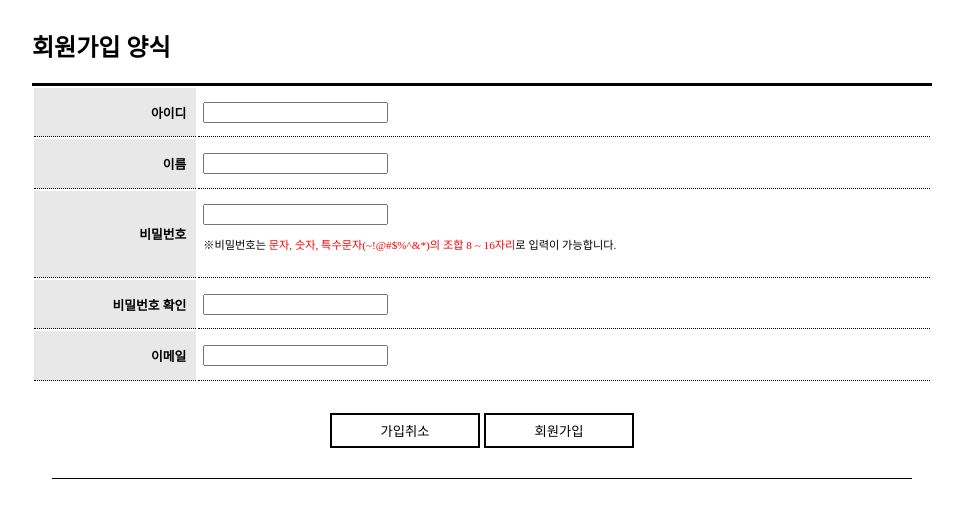
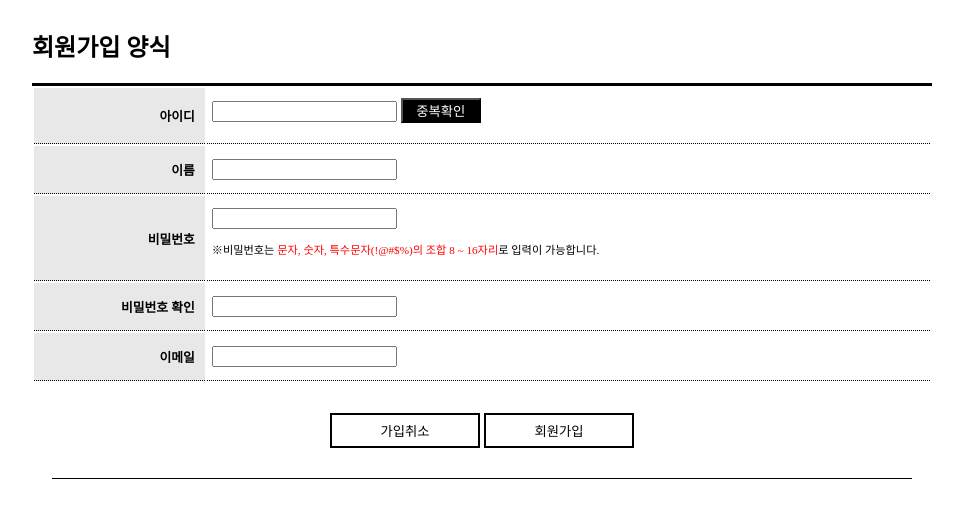
Before and after one commit to qiosion/Mosaic, a Django app: page /member/signup in a window 1280 px wide. Shown: the top 518 px of the page, without its empty margins (158-1121 px from the left). Run offline with Django 4.2, Linux system fonts and the light colour scheme.

Commit message:
chage signup

```diff
--- a/member/views.py
+++ b/member/views.py
@@ -24,27 +24,20 @@ def signup(request):
         # email1 = request.POST.get('email1')
         # email2 = request.POST.get('email2')
         if first_name and username and password and email:
-            # email = f"{email1}@{email2}"
-
-            # email_validator = EmailValidator()
-            # try:
-            #     email_validator(email)
-            # except ValidationError:
-            #     error_message = "유효한 이메일 주소를 입력해주세요."
-            #     context = {'error_message': error_message}
-            #     return render(request, 'member/signup.html', context)
-
             user = User(first_name=first_name, username=username, email=email)
-            user.set_password(password) # 비밀번호 암호화
+            user.set_password(password)  # 비밀번호 암호화
             user.save()
 
-            return redirect('index')  # 회원가입 성공 시 메인으로 돌아감
+            return redirect('index')
+        if User.objects.filter(username=username).exists():
+            error_message = "이미 사용 중인 아이디 입니다."
+            context = {'error_message': error_message}
+            return render(request, 'member/signup.html', context)
         else:
-            error_message = "폼이 유효하지 않습니다"
-            context = {'error_message': error_message}
-            return render(request,
-                          'member/signup.html',
-                          context)
+            success_message = "사용 가능한 아이디입니다"
+            context = {'success_message': success_message}
+            return render(request, 'member/signup.html', context)
+
     return HttpResponse("Invalid request")  # POST 메서드 외에는 처리하지 않음
 
 # 로그인
--- a/templates/member/signup.html
+++ b/templates/member/signup.html
@@ -158,67 +158,10 @@
                 }
             }
         }
-
-
-<!--        function isSame() {-->
-<!--            var pw = document.twin.password.value;-->
-<!--            var checkPw = document.twin.password_check.value;-->
-<!--            if (pw.length < 6 || pw.length > 16) {-->
-<!--                window.alert('비밀번호는 8글자 이상, 16글자 이하만 이용 가능합니다.');-->
-<!--                document.getElementById('pw').value=document.getElementById('pw_check').value='';-->
-<!--                document.getElementById('same').innerHTML='';-->
-<!--            }-->
-<!--            if(document.getElementById('pw').value!='' && document.getElementById('pw_check').value!='') {-->
-<!--                if(document.getElementById('pw').value==document.getElementById('pw_check').value) {-->
-<!--                    document.getElementById('same').innerHTML='비밀번호가 일치합니다.';-->
-<!--                    document.getElementById('same').style.color='blue';-->
-<!--                }-->
-<!--                else {-->
-<!--                    document.getElementById('same').innerHTML='비밀번호가 일치하지 않습니다.';-->
-<!--                    document.getElementById('same').style.color='red';-->
-<!--                }-->
-<!--            }-->
-<!--        }-->
     </script>
 
 </head>
 <body>
-
-<!-- <footer>
-    <nav class="navbar navbar-expand-lg navbar-dark bg-primary">
-        <div class="container-fluid">
-          <a class="navbar-brand" href="#">Mosaic The Face</a>
-          <button class="navbar-toggler" type="button" data-bs-toggle="collapse" data-bs-target="#navbarColor01" aria-controls="navbarColor01" aria-expanded="false" aria-label="Toggle navigation">
-            <span class="navbar-toggler-icon"></span>
-          </button>
-            <div class="collapse navbar-collapse" id="navbarColor01">
-                <ul class="navbar-nav me-auto">
-                <li class="nav-item">
-                    <a class="nav-link active" href="#">Home
-                    <span class="visually-hidden">(current)</span>
-                    </a>
-                </li>
-                <li class="nav-item">
-                    <a class="nav-link" href="#">Board</a>
-                </li>
-
-                <li class="nav-item">
-                    <a class="nav-link" href="#">Mypage</a>
-                </li>
-            </div>
-            </ul>
-            <form class="btn btn-primary">
-                <button type="button" class="btn btn-primary">sign up</button>
-                <button type="button" class="btn btn-primary">log in</button>
-              </form>
-          </div>
-        </div>
-      </nav>
-
-</footer> -->
-{% if error_message %}
-    <p>{{error_message}}</p>
-{% endif %}
 
 <form method="post" action="/member/signup">
     {% csrf_token %}
@@ -230,12 +173,10 @@
                 <tr>
                     <td class="col1">아이디</td>
                     <td class="col2">
-                        <input type="text" name="username" id="username" maxlength="10">
-                        <div class="check_font" id="id_check"></div>
-<!--                        <input class='but1' type="button" id="id_check" value="중복확인">-->
-
+                        <input type="text" name="username" maxlength="10">
+                        <button class='but1'>중복확인</button>
+                        <p>{{error_message}} {{success_message}}</p>
                     </td>
-
                 </tr>
                 <tr>
                     <td class="col1">이름</td>
@@ -245,7 +186,7 @@
                     <td class="col1">비밀번호</td>
                     <td class="col2">
                         <input type="password" name="password" id="pw" onchange="check_pw()" maxlength="16">
-                        <p>※비밀번호는 <span class="num">문자, 숫자, 특수문자(~!@#$%^&*)의 조합 8 ~ 16자리</span>로 입력이 가능합니다.</p>
+                        <p>※비밀번호는 <span class="num">문자, 숫자, 특수문자(!@#$%)의 조합 8 ~ 16자리</span>로 입력이 가능합니다.</p>
                     </td>
                 </tr>
                 <tr>
@@ -271,56 +212,6 @@
         </div>
     </div>
 </form>
-<!--
-    <script>
-        function formCheck(form) {
-            //유효성 검사
-            if(form.name.value == "") {
-                alert('이름을 입력하세요.');
-                form.name.focus() ;
-                return ;
-            }
-            if(form.id.value == "") {
-                alert('아이디를 입력하세요.');
-                form.id.focus() ;
-                return ;
-            }
-            if(form.pwd.value == "") {
-                alert('비밀번호를 입력하세요.');
-                form.pwd.focus() ;
-                return ;
-            }
-            if(form.pwd.value.length < 8 || form.pwd.value.length > 16) {
-                alert('비밀번호는 8 ~ 16자 사이로 입력하세요.');
-                form.pwd.focus() ;
-                return ;
-            }
-            if(form.pwdCheck.value == "") {
-                alert('비밀번호 확인을 입력하세요.');
-                form.pwdCheck.focus() ;
-                return ;
-            }
-            if(form.mailid.value == "") {
-                alert('e-mail을 입력하세요.');
-                form.mailid.focus() ;
-                return ;
-            }
-            if(form.mailid.value == "") {
-                alert('e-mail을 입력하세요.');
-                form.mailid.focus() ;
-                return ;
-            }
-            if(form.email.value == "" && form.mailslc.selectedIndex == 0) {
-                alert('e-mail을 입력하세요.');
-                form.mailslc.focus() ;
-                return ;
-            }
-            alert('회원가입이 완료되었습니다.') ;
 
-            form.reset();
-            }
-
-      </script>
-      -->
 </body>
 </html>
```
